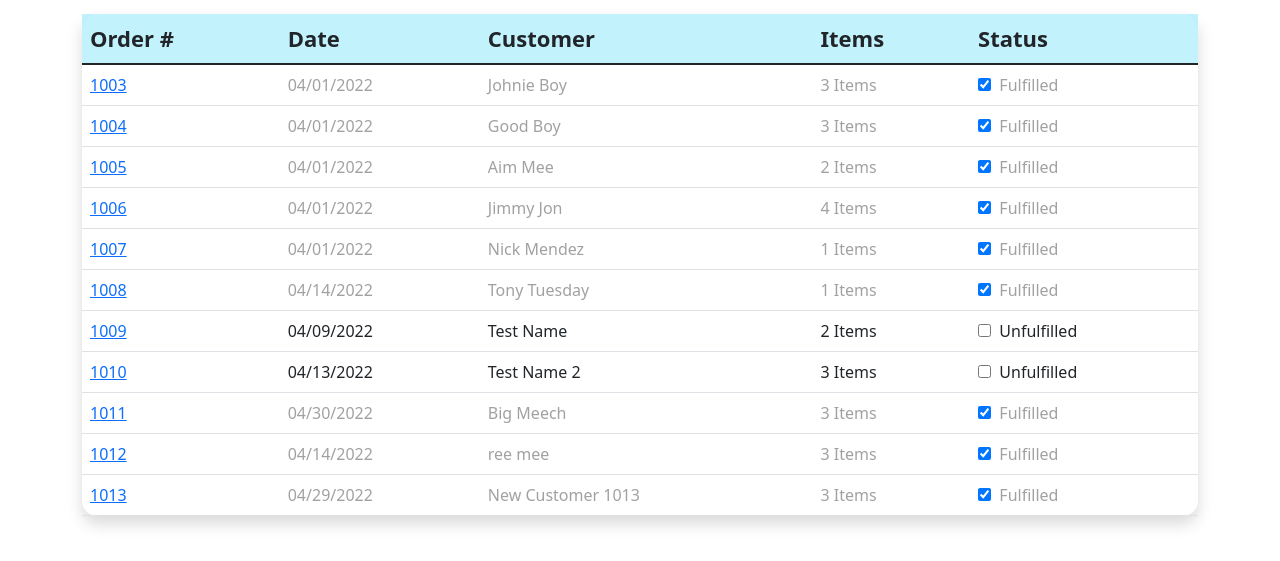
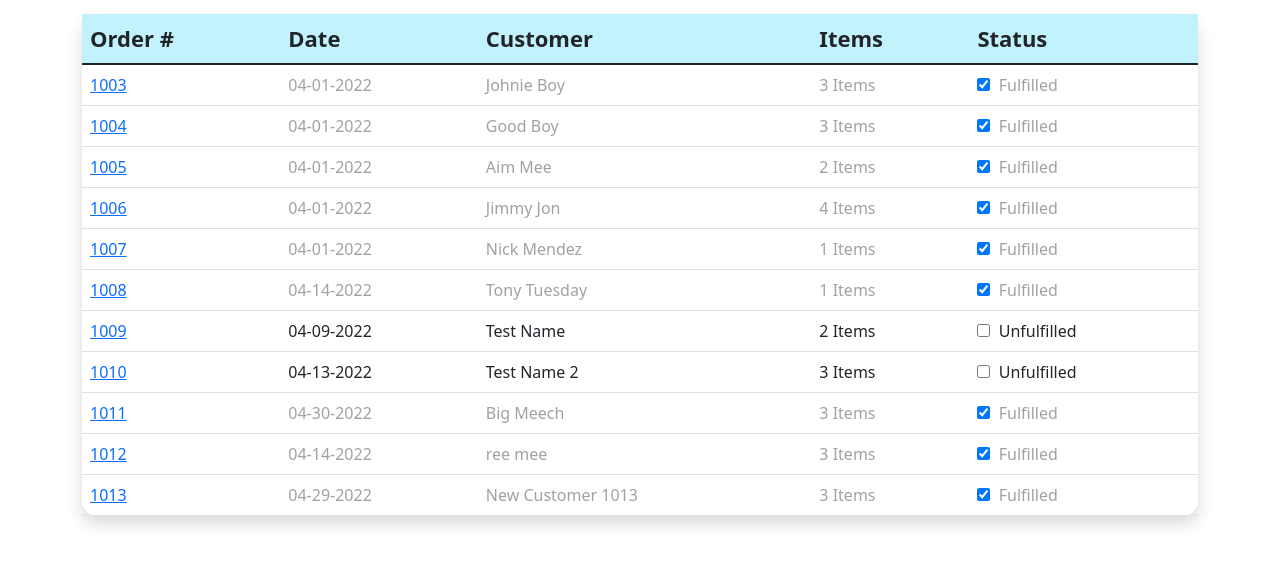
Before and after one commit to nickmendezFlatiron/Order-Pro, a React (Create React App) app: page /orders in a window 1280 px wide. Shown: the part 246-807 px from the top of the page. Built offline with nearby package versions, Linux system fonts and the light colour scheme; data requests are answered from the project's data file.

Commit message:
expanded searchbar function to search order dates

```diff
--- a/src/components/order-page/OrderTable.jsx
+++ b/src/components/order-page/OrderTable.jsx
@@ -16,10 +16,10 @@ const OrderTable = ({orders , setOrders , search , filter}) => {
   const specialSort = filter === "descending" ? descendingNumbers : abcSort ;
   const defaultSort = filter === "default" ? ascendingNumbers : specialSort ;
 
-  // Filter results that includes search value in  order date , customer names , or items purchased
+  // Filter orders by search value included in order date , order number , customer names , or items purchased
   const searchFilter = defaultSort.filter( order => {
     const orderString = order.items.join(',')
-   return  order.number.toString().includes(search) || (order.name.toLowerCase().includes(search.toLowerCase())) ||
+   return  order.number.toString().includes(search) || order.date.includes(search) || (order.name.toLowerCase().includes(search.toLowerCase())) ||
    orderString.toLowerCase().includes(search.toLowerCase())}
   )
 
--- a/src/components/order-page/TableRow.jsx
+++ b/src/components/order-page/TableRow.jsx
@@ -26,7 +26,7 @@ const TableRow = ({order , setOrders, orders}) => {
 
   // splits date and reformats it to MM/DD/YYYY
   const splitDate = date.split("-")
-  const newDate = `${splitDate[1]}/${splitDate[2]}/${splitDate[0]}`
+  const newDate = `${splitDate[1]}-${splitDate[2]}-${splitDate[0]}`
 
   return (
     <tr className={rowColor}>
```
Also changed, not shown: 1 other file (tests, documents, lock files or other folders).
